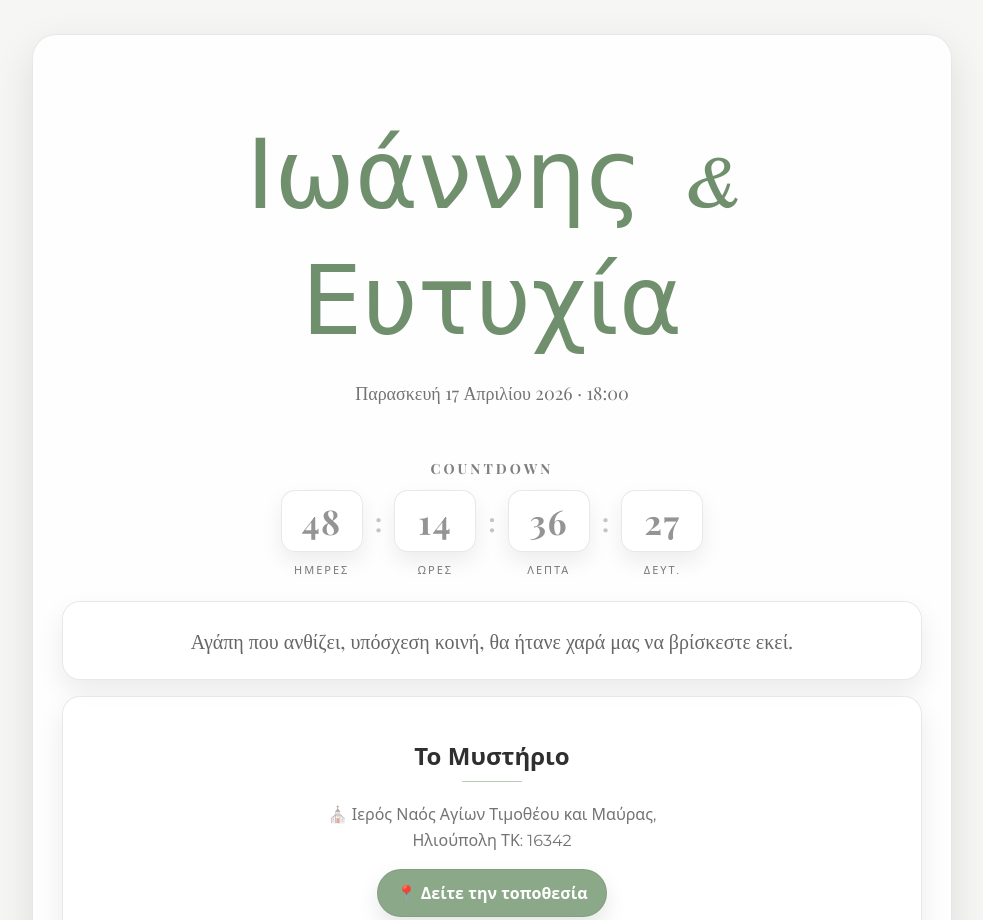
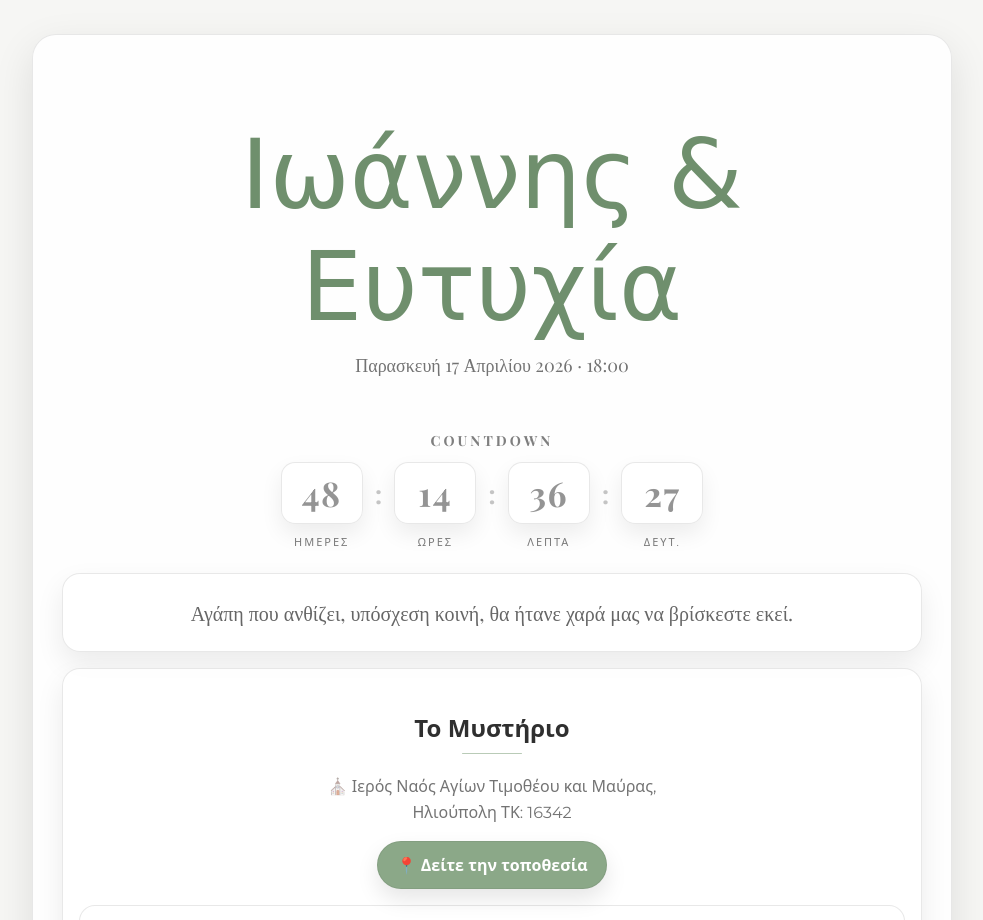
Before and after one commit to ezargiannaki-99/Wedding, a plain HTML site: page index.html in a window 1280 px wide. Shown: the top 920 px of the page, without its empty margins (148-1131 px from the left). Drawn offline with nearby package versions, Linux system fonts and the light colour scheme; grey boxes are pictures that could not be loaded.

Commit message:
index.html

```diff
--- a/index.html
+++ b/index.html
@@ -9,8 +9,9 @@
   <link rel="preconnect" href="https://fonts.googleapis.com">
   <link rel="preconnect" href="https://fonts.gstatic.com" crossorigin>
   <!-- <link href="https://fonts.googleapis.com/css2?family=Playfair+Display:wght@400;600;700&family=Montserrat:wght@300;400;500&family=Great+Vibes&display=swap" rel="stylesheet"> -->
-  <link href="https://fonts.googleapis.com/css2?family=Playfair+Display:wght@400;600;700&family=Montserrat:wght@300;400;500&family=Marck+Script&display=swap" rel="stylesheet">
-  <link rel="stylesheet" href="style.css?v=36" />
+  <!-- <link href="https://fonts.googleapis.com/css2?family=Playfair+Display:wght@400;600;700&family=Montserrat:wght@300;400;500&family=Marck+Script&display=swap" rel="stylesheet"> μαρεσει -->
+  <link href="https://fonts.googleapis.com/css2?family=Playfair+Display:wght@400;600;700&family=Montserrat:wght@300;400;500&family=Comfortaa:wght@400;600&display=swap" rel="stylesheet">
+  <link rel="stylesheet" href="style.css?v=37" />
 </head>
 
 <body>
```
